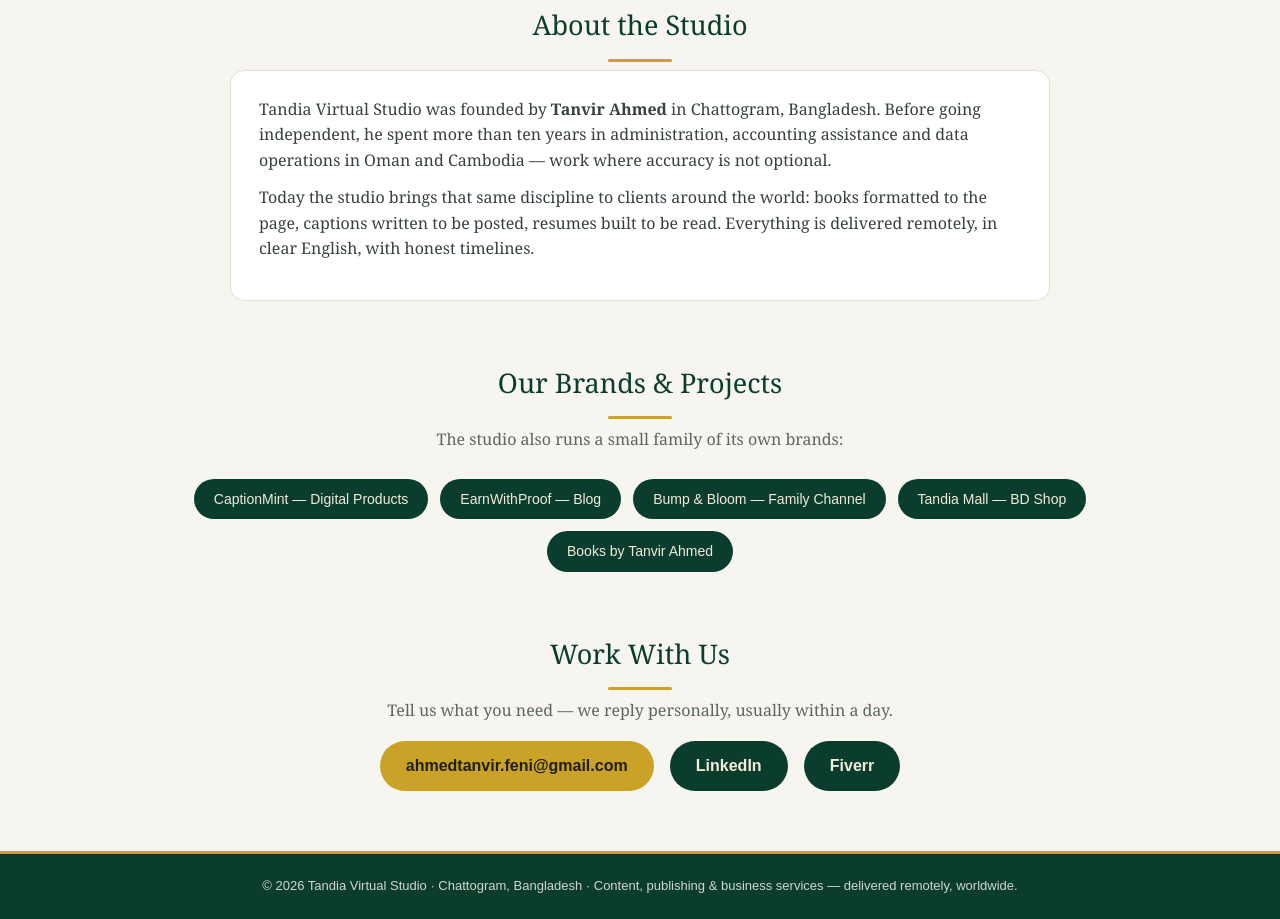
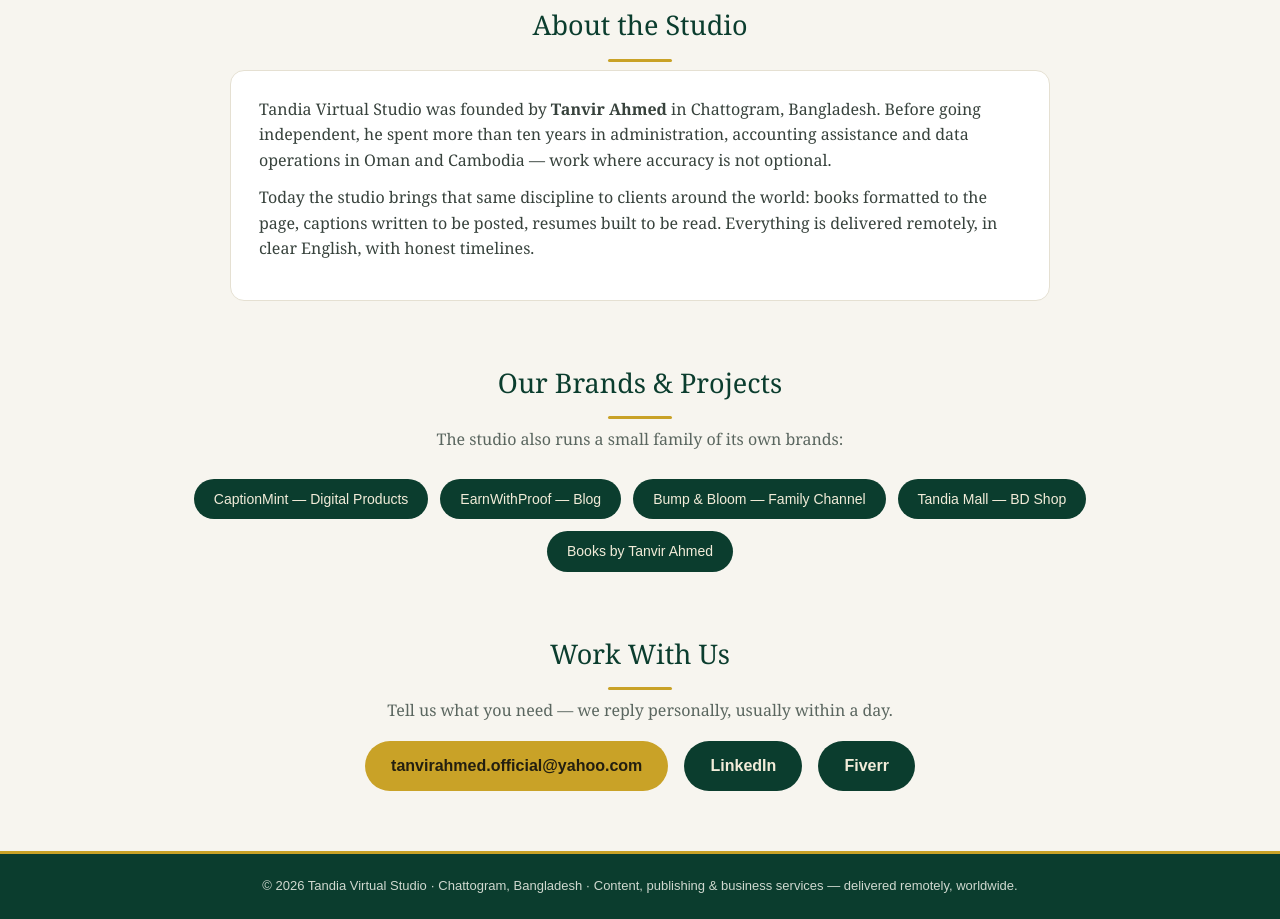
Before and after one commit to TanvirAhmed-BD/tandia-virtual-studio, a plain HTML site: page index.html in a window 1280 px wide. Shown: the part 1141-2060 px from the top of the page. Drawn offline with Linux system fonts and the light colour scheme.

Commit message:
Update contact email

```diff
--- a/index.html
+++ b/index.html
@@ -109,7 +109,7 @@
   <div class="wrap">
     <h2>Work With Us</h2>
     <p>Tell us what you need — we reply personally, usually within a day.</p>
-    <a class="btn" href="mailto:ahmedtanvir.feni@gmail.com">ahmedtanvir.feni@gmail.com</a>
+    <a class="btn" href="mailto:tanvirahmed.official@yahoo.com">tanvirahmed.official@yahoo.com</a>
     <a class="btn alt" href="https://www.linkedin.com/in/tanvir-ahmed-vl/">LinkedIn</a>
     <a class="btn alt" href="https://www.fiverr.com/tanvirahmed_ctg">Fiverr</a>
   </div>
```
